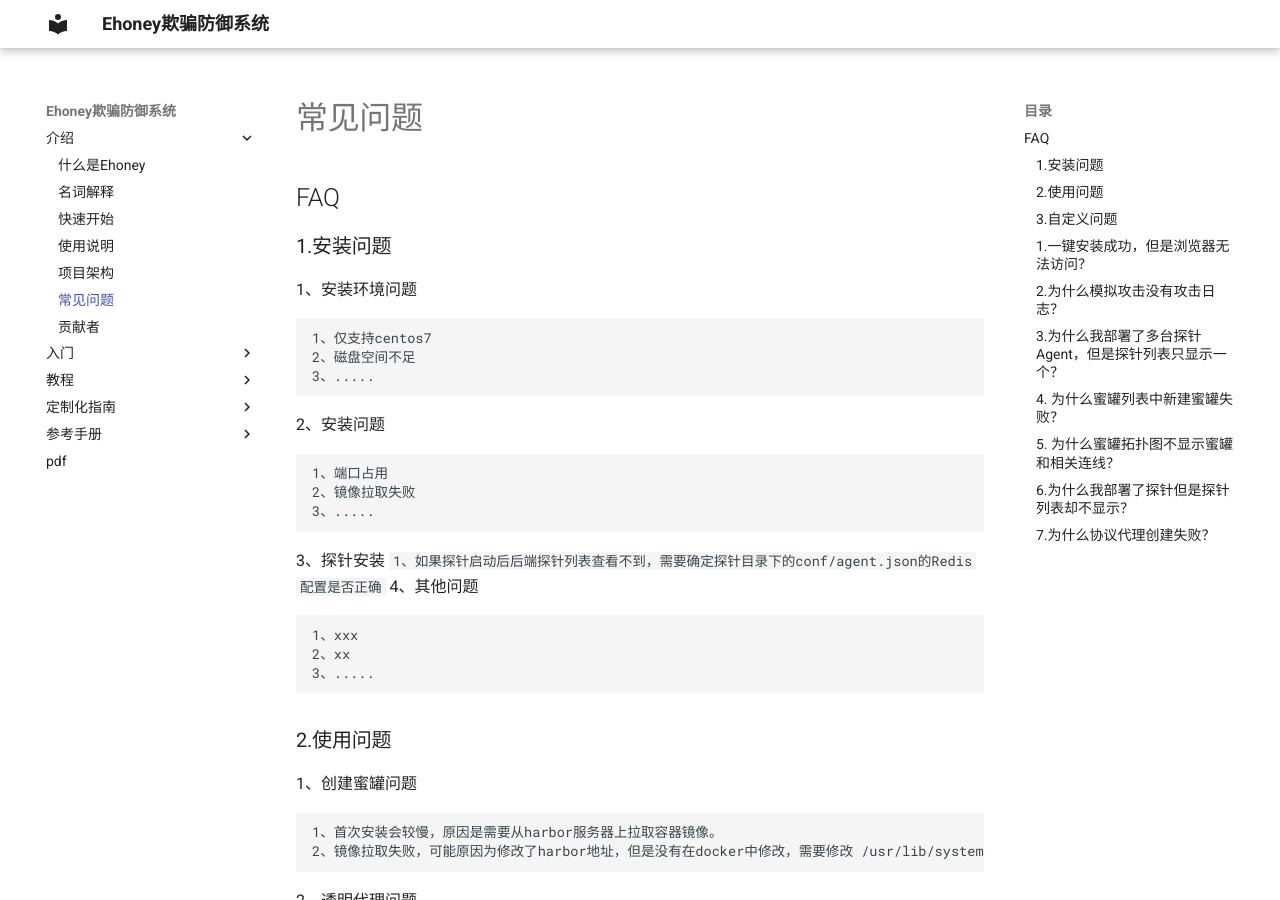
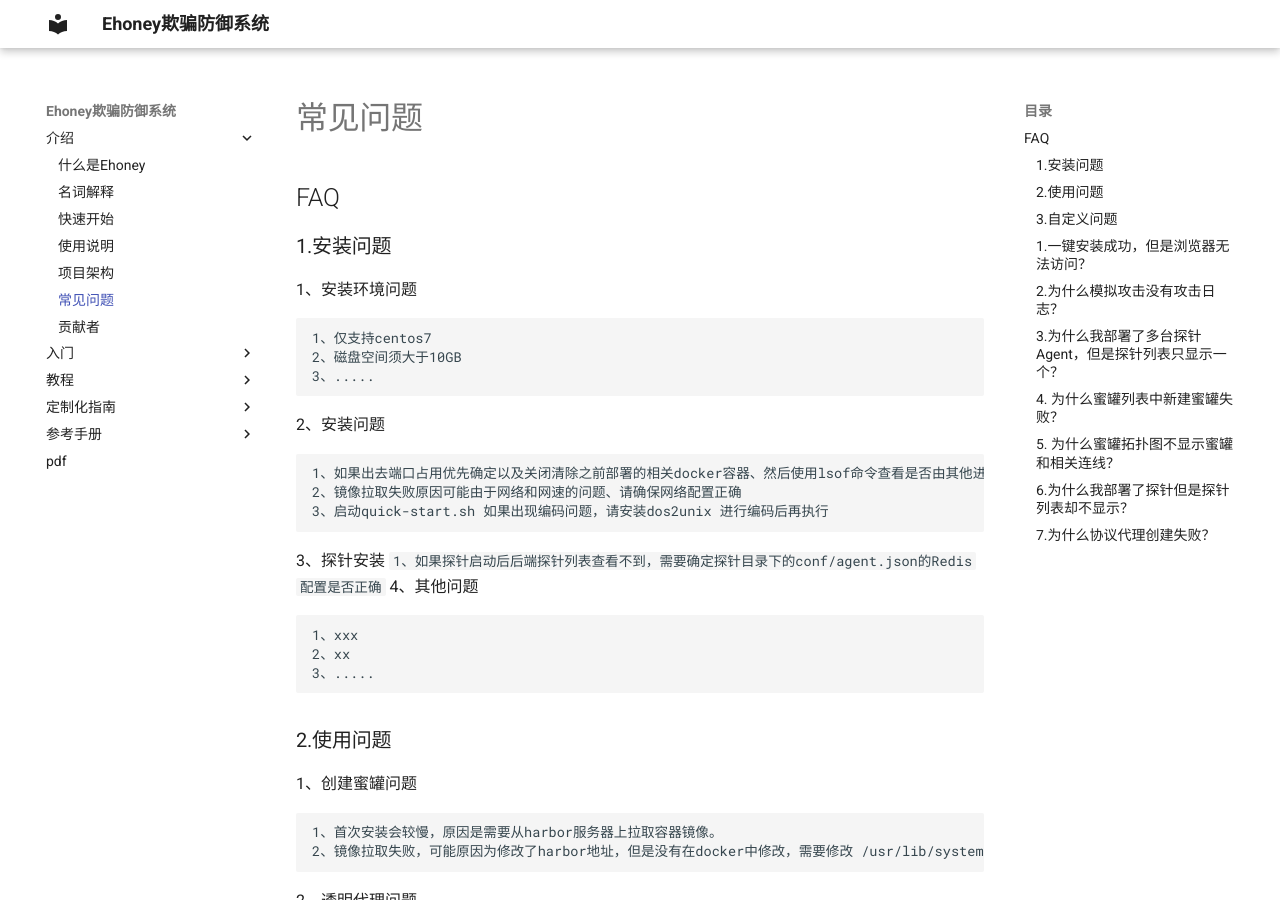
Before and after one commit to seccome/Ehoney, an MkDocs documentation site: the page built from doc/Introduction/CommonProblem.md, in a window 1280 px wide and 900 px high. Built offline with MkDocs 1.6.1 and Material for MkDocs 9.7.7, drawn with Linux system fonts in a browser that asks for light colours.

Commit message:
Update CommonProblem.md

````diff
--- a/doc/Introduction/CommonProblem.md
+++ b/doc/Introduction/CommonProblem.md
@@ -3,14 +3,14 @@
 1、安装环境问题
    ```
    1、仅支持centos7
-   2、磁盘空间不足
+   2、磁盘空间须大于10GB
    3、.....
    ```
 2、安装问题
    ```
-   1、端口占用
-   2、镜像拉取失败
-   3、.....
+   1、如果出去端口占用优先确定以及关闭清除之前部署的相关docker容器、然后使用lsof命令查看是否由其他进程占用
+   2、镜像拉取失败原因可能由于网络和网速的问题、请确保网络配置正确
+   3、启动quick-start.sh 如果出现编码问题，请安装dos2unix 进行编码后再执行
    ```
 3、探针安装
  ```
````
